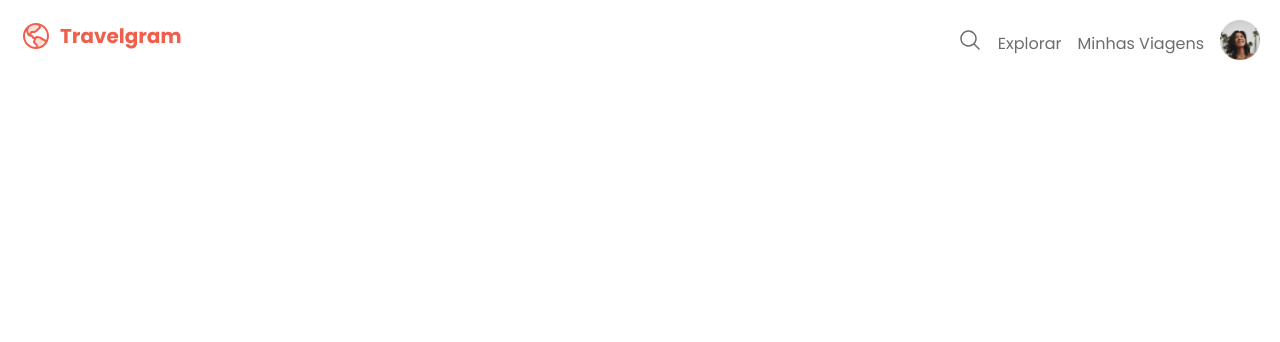
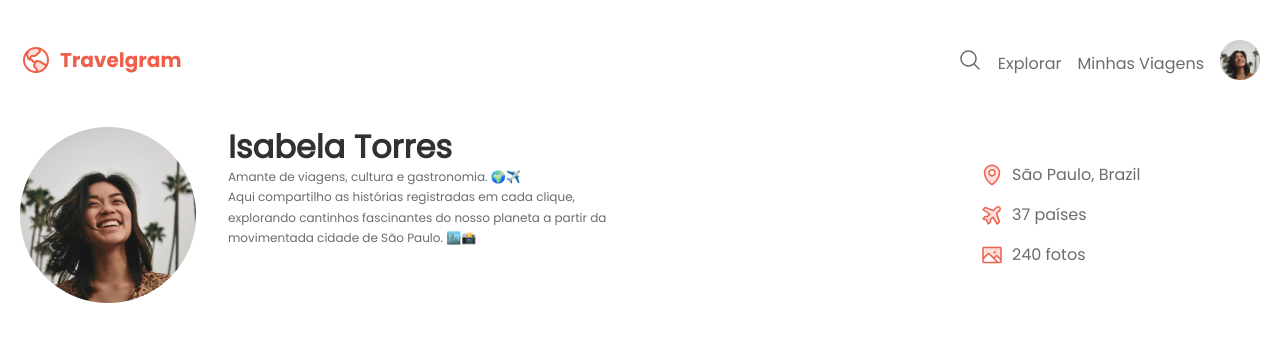
Before and after one commit to RalphCajazeira/projeto-travelgram, a plain HTML site: page index.html in a window 1280 px wide. Drawn offline with Linux system fonts and the light colour scheme.

Commit message:
done header

```diff
--- a/index.html
+++ b/index.html
@@ -1,31 +1,59 @@
 <!DOCTYPE html>
 <html lang="pt-br">
   <head>
-    <link rel="preconnect" href="https://fonts.googleapis.com">
-    <link rel="preconnect" href="https://fonts.gstatic.com" crossorigin>
+    <link rel="preconnect" href="https://fonts.googleapis.com" />
+    <link rel="preconnect" href="https://fonts.gstatic.com" crossorigin />
 
     <meta charset="UTF-8" />
     <meta name="viewport" content="width=device-width, initial-scale=1.0" />
     <title>Travelgram | Perfil de Viagens</title>
     <link rel="stylesheet" href="styles/index.css" />
 
-    <link href="https://fonts.googleapis.com/css2?family=Poppins&display=swap" rel="stylesheet">
-
+    <link
+      href="https://fonts.googleapis.com/css2?family=Poppins&display=swap"
+      rel="stylesheet"
+    />
   </head>
   <body>
     <nav class="content">
-      <div class="logo">
-        <a href="#"><img src="assets/Logo.svg" alt=""></a>
+      <a href="#" id="logo"><img src="assets/Logo.svg" alt="" /></a>
+
+      <ul id="primary-menu">
+        <li>
+          <a href="#"
+            ><img src="assets/icos/MagnifyingGlass.svg" alt="Icone de uma Lupa"
+          /></a>
+        </li>
+        <li><a href="#">Explorar</a></li>
+        <li><a href="#">Minhas Viagens</a></li>
+        <li>
+          <a href="#"><img src="assets/Profile pic.png" alt="" /></a>
+        </li>
+      </ul>
+    </nav>
+    <header class="content">
+      <div class="profile">
+        <img src="assets/Profile pic.png" alt="" />
+        <div class="profiledesc">
+          <h1>Isabela Torres</h1>
+          <p>
+            Amante de viagens, cultura e gastronomia. 🌍✈️<br />
+            Aqui compartilho as histórias registradas em cada clique, explorando
+            cantinhos fascinantes do nosso planeta a partir da movimentada
+            cidade de São Paulo. 🏙️📸
+          </p>
+        </div>
       </div>
-      <div class="primary-menu">
+      <div class="info">
         <ul>
-          <li><a href="#"><img src="assets/icos/MagnifyingGlass.svg" alt="Icone de uma Lupa"></a></li>
-          <li><a href="#">Explorar</a></li>
-          <li><a href="#">Minhas Viagens</a></li>
-          <li><a href="#"><img src="assets/Profile pic.png" alt=""></a></li>
+          <a href="#"
+            ><img src="assets/icos/MapPin.svg" alt="Icone Marcador Mapa" /> São
+            Paulo, Brazil</a
+          >
+          <a href="#"><img src="assets/icos/AirplaneTilt.svg" alt=""> 37 países</a>
+          <a href="#"><img src="assets/icos/Image.svg" alt=""> 240 fotos</a>
         </ul>
       </div>
-    </nav>
-
+    </header>
   </body>
 </html>
--- a/styles/global.css
+++ b/styles/global.css
@@ -5,20 +5,19 @@
 }
 
 :root {
---brand-color: #EF5F4C;
---background-color: #FFFFFF;
---surface-color: #F5F5F5;
---skeleton-color: #D9D9D9;
+  --brand-color: #ef5f4c;
+  --background-color: #ffffff;
+  --surface-color: #f5f5f5;
+  --skeleton-color: #d9d9d9;
   --shape-transparency: #ffffff8f;
   --text-color-primary: #313131;
---text-color-secondary: #6C6C6C;
+  --text-color-secondary: #6c6c6c;
 
   --font-family: "Poppins", sans-serif;
   --text: 16px/150% var(--font-family);
   --text-sm: 12px/170% var(--font-family);
   --text-md: 14px/170% var(--font-family);
   --text-lg: bold 32px/125% var(--font-family);
-
 }
 
 body {
--- /dev/null
+++ b/styles/header.css
@@ -0,0 +1,41 @@
+header {
+  display: flex;
+  justify-content: space-between;
+  align-items: center;
+}
+
+.profile {
+  display: flex;
+  width: 592px;
+  gap: 32px;
+}
+
+.profiledesc {
+  width: 384px;
+}
+.profiledesc h1 {
+  font: var(--text-lg);
+  color: var(--text-color-primary);
+}
+
+.profiledesc p {
+  font: var(--text-sm);
+}
+
+.profile img {
+  width: 176px;
+  height: 176px;
+}
+
+.info ul {
+  display: flex;
+  flex-direction: column;
+  gap: 16px;
+}
+
+.info ul a {
+  display: flex;
+  gap: 8px;
+  align-items: center;
+  width: 280px;
+}
--- a/styles/index.css
+++ b/styles/index.css
@@ -1,2 +1,3 @@
 @import url(global.css);
 @import url(nav.css);
+@import url(header.css);
--- a/styles/nav.css
+++ b/styles/nav.css
@@ -1,21 +1,25 @@
 nav {
   display: flex;
   justify-content: space-between;
+  align-items: center;
   padding-block: 20px;
 }
 
-.primary-menu ul {
+#primary-menu {
   display: flex;
   align-items: center;
   gap: 16px;
 }
 
+#logo {
+  padding-block: 24px;
+}
 nav ul li:last-child img {
   width: 40px;
   height: 40px;
 }
 
 a:hover {
-color: var(--brand-color);
-text-decoration: underline;
+  color: var(--brand-color);
+  text-decoration: underline;
 }
```
Lines whose indentation alone changed are shown as unchanged.
